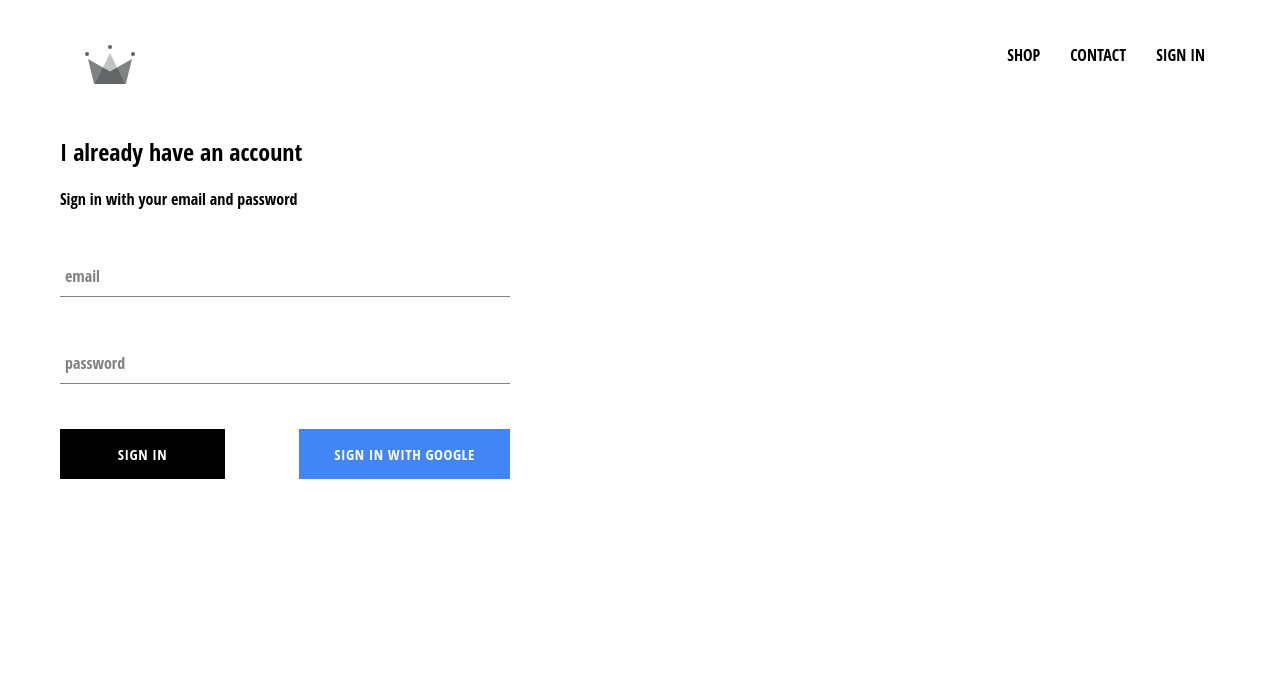
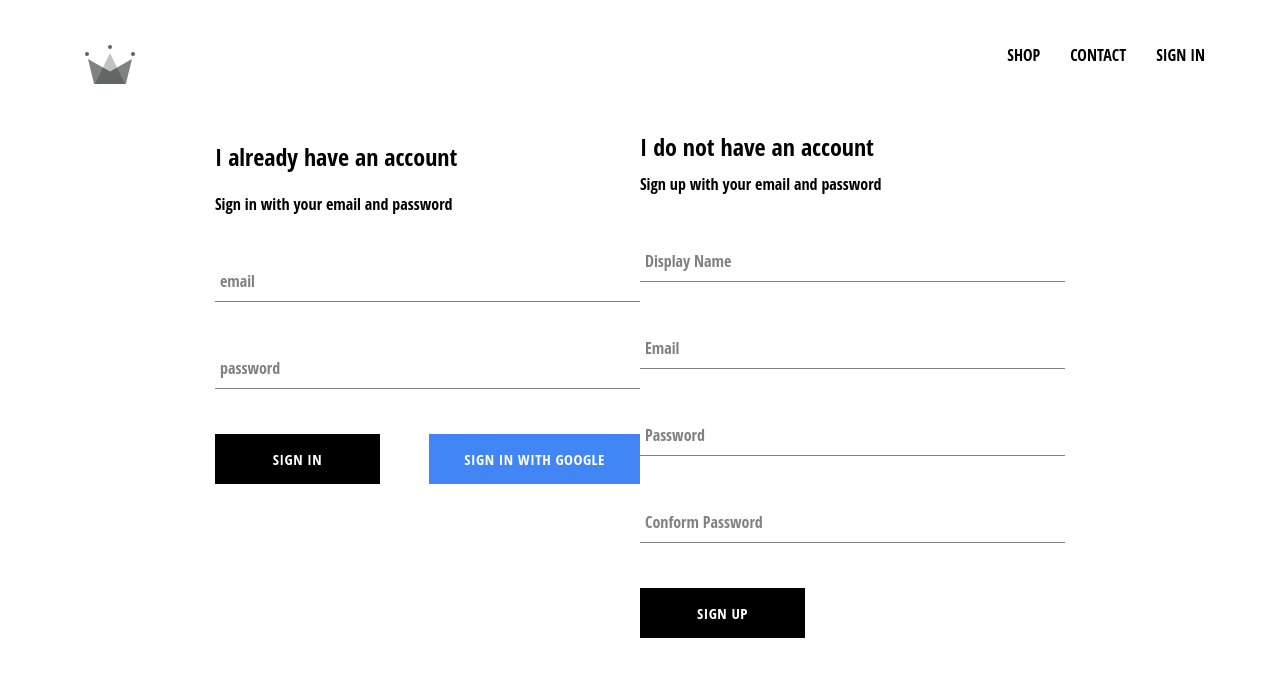
Before and after one commit to JimzyLui/crwn-clothing, a React (Create React App) app: page /signin in a window 1280 px wide. Shown: the top 676 px of the page. Built offline with nearby package versions, Linux system fonts and the light colour scheme; no server answers.

Commit message:
implemented firebase utils, iincluded ability to store authenticated users into firestore db.

```diff
--- a/src/App.js
+++ b/src/App.js
@@ -7,7 +7,7 @@
 import ShopPage from './pages/shop/shop.component';
 import SignInAndSignUpPage from './pages/sign-in-and-sign-up/sign-in-and-sign-up.component';
 import Header from './components/header/header.component';
-import { auth } from './firebase/firebase.utils';
+import { auth, createUserProfileDocument } from './firebase/firebase.utils';
 
 class App extends React.Component {
   constructor() {
@@ -20,9 +20,25 @@
   unsubscribeFromAuth = null
 
   componentDidMount() {
-    this.unsubscribeFromAuth = auth.onAuthStateChanged(user => {
-      this.setState({ currentUser: user });
-      console.log('user: ', user);
+    this.unsubscribeFromAuth = auth.onAuthStateChanged(async userAuth => {
+      if (userAuth) {
+        const userRef = await createUserProfileDocument(userAuth);
+
+        userRef.onSnapshot(snapShot => {
+          // console.log(snapShot);
+          this.setState({
+            currentUser: {
+              id: snapShot.id,
+              ...snapShot.data()
+            }
+          },
+            () => {
+              console.log('(temp) this.state: ', this.state);
+            })
+        });
+      } else {
+        this.setState({ currentUser: userAuth });
+      }
     })
   }
 
--- /dev/null
+++ b/src/components/sign-up/sign-up.component.jsx
@@ -0,0 +1,94 @@
+import React from 'react';
+
+import FormInput from '../form-input/form-input.component';
+import CustomButton from '../custom-button/custom-button.component';
+import { auth, createUserProfileDocument } from '../../firebase/firebase.utils';
+import './sign-up.styles.scss';
+
+class SignUp extends React.Component {
+  constructor() {
+    super();
+    this.state = {
+      displayName: '',
+      email: '',
+      password: '',
+      confirmPassword: ''
+    }
+  }
+
+  handleSubmit = async event => {
+    event.preventDefault();
+
+    const { displayName, email, password, confirmPassword } = this.state;
+
+    if (password !== confirmPassword) {
+      alert("passwords don't match");
+      return;
+    }
+
+    try {
+      const { user } = await auth.createUserWithEmailAndPassword(email, password);
+      await createUserProfileDocument(user, { displayName });
+      this.setState({
+        displayName: '',
+        email: '',
+        password: '',
+        confirmPassword: ''
+      });
+    } catch (error) {
+      console.error(error);
+    }
+  }
+
+  handleChange = e => {
+    const { name, value } = e.target;
+    this.setState({ [name]: value });
+  }
+
+  render() {
+    const { displayName, email, password, confirmPassword } = this.state;
+    return (
+      <div className='sign-up'>
+        <h2 className='title'>I do not have an account</h2>
+        <span>Sign up with your email and password</span>
+        <form className='sign-up-form' onSubmit={this.handleSubmit}>
+          <FormInput
+            type='text'
+            name='displayName'
+            value={displayName}
+            onChange={this.handleChange}
+            label='Display Name'
+            required
+          />
+          <FormInput
+            type='text'
+            name='email'
+            value={email}
+            onChange={this.handleChange}
+            label='Email'
+            required
+          />
+          <FormInput
+            type='password'
+            name='password'
+            value={password}
+            onChange={this.handleChange}
+            label='Password'
+            required
+          />
+          <FormInput
+            type='password'
+            name='confirmPassword'
+            value={confirmPassword}
+            onChange={this.handleChange}
+            label='Conform Password'
+            required
+          />
+          <CustomButton type='submit'>SIGN UP</CustomButton>
+        </form>
+      </div>
+    )
+  }
+}
+
+export default SignUp;
--- /dev/null
+++ b/src/components/sign-up/sign-up.styles.scss
@@ -0,0 +1,9 @@
+.sign-up {
+  display: flex;
+  flex-direction: column;
+  width: 450px;
+
+  .title{
+    margin: 10px 0;
+  }
+}
--- a/src/firebase/firebase.utils.js
+++ b/src/firebase/firebase.utils.js
@@ -12,6 +12,30 @@
   appId: "1:1006751508850:web:6023a8c6c2ac4d55ad55eb"
 };
 
+export const createUserProfileDocument = async (userAuth,  additionalData)=>{
+  if(!userAuth) return;
+  const userRef= firestore.doc(`users/${userAuth.uid}`);
+  const snapShot = await userRef.get();
+  console.log('snapShot: ',snapShot);
+
+  if(!snapShot.exists){
+    const { displayName, email } = userAuth;
+    const createdAt = new Date();
+
+    try {
+      await userRef.set({
+        displayName,
+        email,
+        createdAt,
+        ...additionalData
+      });
+    } catch (error) {
+      console.log('error creating user', error.message);
+    }
+  }
+  return userRef;
+}
+
 firebase.initializeApp(config);
 
 export const auth = firebase.auth();
--- a/src/pages/sign-in-and-sign-up/sign-in-and-sign-up.component.jsx
+++ b/src/pages/sign-in-and-sign-up/sign-in-and-sign-up.component.jsx
@@ -1,11 +1,13 @@
 import React from 'react';
+import SignIn from '../../components/sign-in/sign-in.component';
+import SignUp from '../../components/sign-up/sign-up.component';
 
 import './sign-in-and-sign-up.styles.scss';
-import SignIn from '../../components/sign-in/sign-in.component';
 
 const SignInAndSignUpPage = () => (
   <div className='sign-in-and-sign-up' >
     <SignIn />
+    <SignUp />
   </div>
 );
 
--- a/src/pages/sign-in-and-sign-up/sign-in-and-sign-up.styles.scss
+++ b/src/pages/sign-in-and-sign-up/sign-in-and-sign-up.styles.scss
@@ -0,0 +1,7 @@
+.sign-in-and-sign-up {
+width: 850px;
+display:flex;
+justify-content: space-between;
+margin: 30px auto;
+
+}
```
